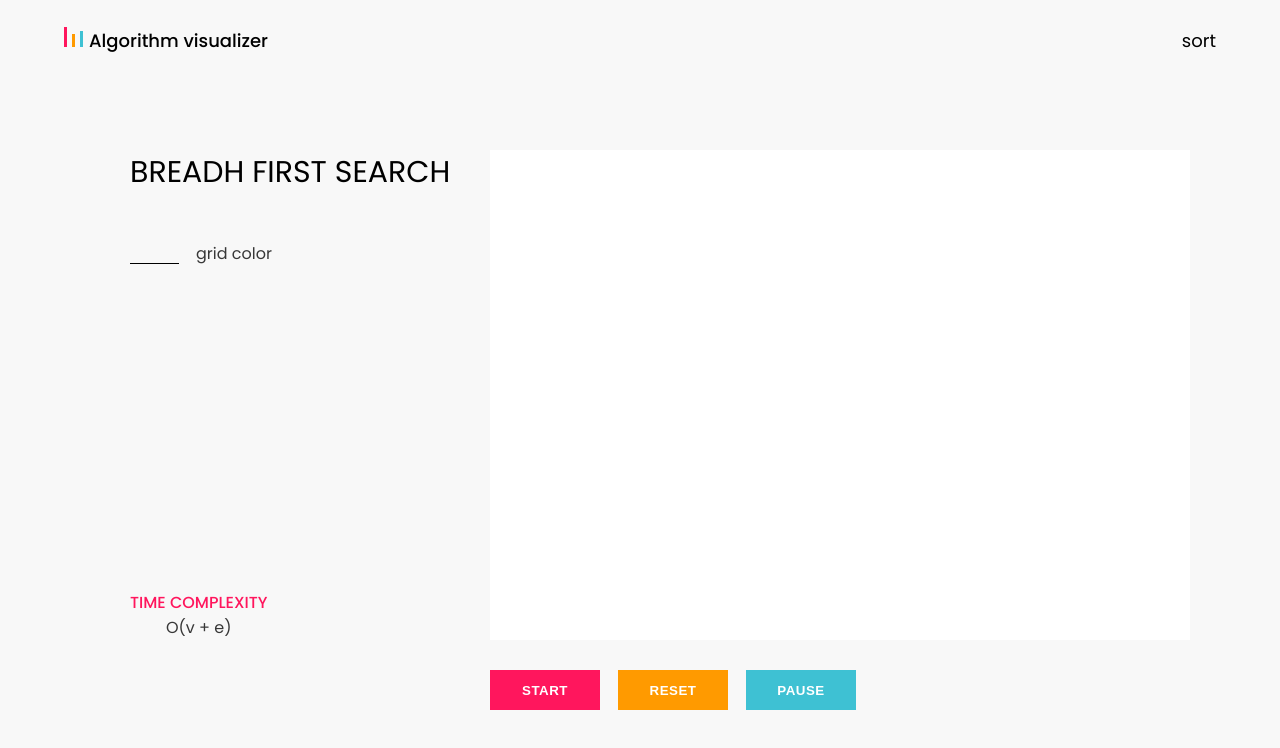
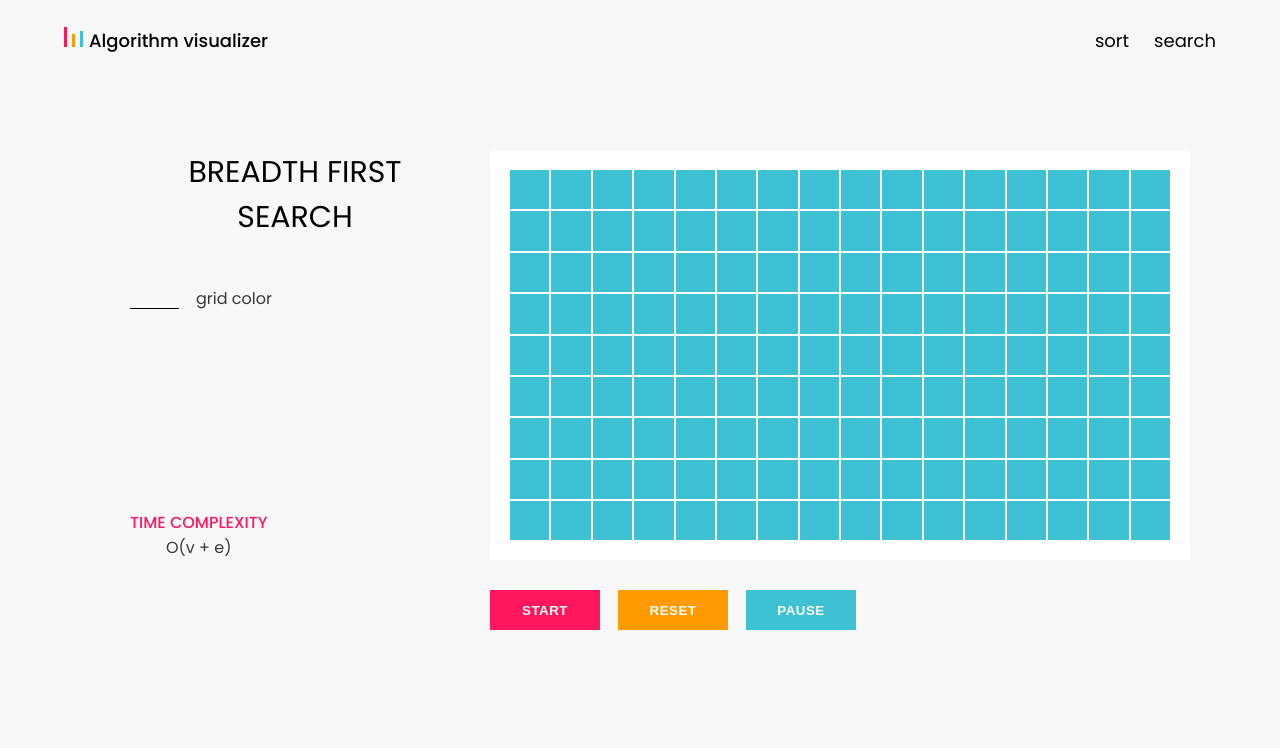
Before and after one commit to bdriguesdev/algorithm-visualizer, a React (Create React App) app: page /search/breadth in a window 1280 px wide. Shown: the top 748 px of the page. Built offline with nearby package versions, Linux system fonts and the light colour scheme.

Commit message:
Now searchGraph is generating a grid

```diff
--- a/src/App.js
+++ b/src/App.js
@@ -35,7 +35,7 @@ function App() {
             </Route>
             {/* SEARCH ROUTE */}
             <Route path='/search/breadth'>
-              <Search searchName="breadh first" time="v + e" />
+              <Search searchName="breadth first" time="v + e" />
             </Route>
           </Switch>
       </div>
--- a/src/components/Header/Header.js
+++ b/src/components/Header/Header.js
@@ -6,9 +6,11 @@ import './Header.scss';
 
 const Header = () => {
     const [ isSortMenuOpen, setIsSortMenuOpen ] = useState(false);
+    const [ isSearchMenuOpen, setIsSearchMenuOpen ] = useState(false);
 
-    const openOrCloseMenu = () => {
-        setIsSortMenuOpen(oldValue => !oldValue);
+    const openOrCloseMenu = menu => {
+        if(menu === 'sort') setIsSortMenuOpen(oldValue => !oldValue);
+        else if(menu === 'search') setIsSearchMenuOpen(oldValue => !oldValue);
     };
 
     const menuHover = (color, sort, direction) => {
@@ -40,45 +42,58 @@ const Header = () => {
             </div>
             <nav className="navigation">
                 <ul>
-                    <li onMouseEnter={openOrCloseMenu} onMouseLeave={openOrCloseMenu} className="link">
+                    <li onMouseEnter={() => openOrCloseMenu('sort')} onMouseLeave={() => openOrCloseMenu('sort')} className="link">
                         sort
                         <div style={{ display: isSortMenuOpen? 'block': 'none' }} className="sortMenu">
                             <ul>
-                                <li onMouseEnter={() => menuHover('#FF165D', 'insertion', 'normal')} onMouseLeave={() => menuHover('#FF165D', 'insertion', 'reverse')} id="insertion" className="sortLink">
+                                <li onMouseEnter={() => menuHover('#FF165D', 'insertion', 'normal')} onMouseLeave={() => menuHover('#FF165D', 'insertion', 'reverse')} id="insertion" className="menuLink">
                                     <svg id="insertionSVG" width="14" height="8" viewBox="0 0 14 8" fill="none" xmlns="http://www.w3.org/2000/svg">
                                         <path d="M13.3536 4.35355C13.5488 4.15829 13.5488 3.84171 13.3536 3.64645L10.1716 0.464466C9.97631 0.269204 9.65973 0.269204 9.46447 0.464466C9.2692 0.659728 9.2692 0.976311 9.46447 1.17157L12.2929 4L9.46447 6.82843C9.2692 7.02369 9.2692 7.34027 9.46447 7.53553C9.65973 7.7308 9.97631 7.7308 10.1716 7.53553L13.3536 4.35355ZM0 4.5H13V3.5H0V4.5Z" fill="#FF165D"/>
                                     </svg>
                                     <Link to="/sort/insertion">insertion sort</Link>
                                 </li>
-                                <li onMouseEnter={() => menuHover('#FF9A00', 'bubble', 'normal')} onMouseLeave={() => menuHover('#FF9A00', 'bubble', 'reverse')} id="bubble" className="sortLink">
+                                <li onMouseEnter={() => menuHover('#FF9A00', 'bubble', 'normal')} onMouseLeave={() => menuHover('#FF9A00', 'bubble', 'reverse')} id="bubble" className="menuLink">
                                     <svg id="bubbleSVG"  width="14" height="8" viewBox="0 0 14 8" fill="none" xmlns="http://www.w3.org/2000/svg">
                                         <path d="M13.3536 4.35355C13.5488 4.15829 13.5488 3.84171 13.3536 3.64645L10.1716 0.464466C9.97631 0.269204 9.65973 0.269204 9.46447 0.464466C9.2692 0.659728 9.2692 0.976311 9.46447 1.17157L12.2929 4L9.46447 6.82843C9.2692 7.02369 9.2692 7.34027 9.46447 7.53553C9.65973 7.7308 9.97631 7.7308 10.1716 7.53553L13.3536 4.35355ZM0 4.5H13V3.5H0V4.5Z" fill="#FF9A00"/>
                                     </svg>
                                     <Link to="/sort/bubble">bubble sort</Link>
                                 </li>
-                                <li onMouseEnter={() => menuHover('#3EC1D3', 'selection', 'normal')} onMouseLeave={() => menuHover('#3EC1D3', 'selection', 'reverse')} id="selection" className="sortLink">
+                                <li onMouseEnter={() => menuHover('#3EC1D3', 'selection', 'normal')} onMouseLeave={() => menuHover('#3EC1D3', 'selection', 'reverse')} id="selection" className="menuLink">
                                     <svg id="selectionSVG"  width="14" height="8" viewBox="0 0 14 8" fill="none" xmlns="http://www.w3.org/2000/svg">
                                         <path d="M13.3536 4.35355C13.5488 4.15829 13.5488 3.84171 13.3536 3.64645L10.1716 0.464466C9.97631 0.269204 9.65973 0.269204 9.46447 0.464466C9.2692 0.659728 9.2692 0.976311 9.46447 1.17157L12.2929 4L9.46447 6.82843C9.2692 7.02369 9.2692 7.34027 9.46447 7.53553C9.65973 7.7308 9.97631 7.7308 10.1716 7.53553L13.3536 4.35355ZM0 4.5H13V3.5H0V4.5Z" fill="#3EC1D3"/>
                                     </svg>
                                     <Link to="/sort/selection">selection sort</Link>
                                 </li>
-                                <li onMouseEnter={() => menuHover('#FF165D', 'heap', 'normal')} onMouseLeave={() => menuHover('#FF165D', 'heap', 'reverse')} id="heap" className="sortLink">
+                                <li onMouseEnter={() => menuHover('#FF165D', 'heap', 'normal')} onMouseLeave={() => menuHover('#FF165D', 'heap', 'reverse')} id="heap" className="menuLink">
                                     <svg id="heapSVG"  width="14" height="8" viewBox="0 0 14 8" fill="none" xmlns="http://www.w3.org/2000/svg">
                                         <path d="M13.3536 4.35355C13.5488 4.15829 13.5488 3.84171 13.3536 3.64645L10.1716 0.464466C9.97631 0.269204 9.65973 0.269204 9.46447 0.464466C9.2692 0.659728 9.2692 0.976311 9.46447 1.17157L12.2929 4L9.46447 6.82843C9.2692 7.02369 9.2692 7.34027 9.46447 7.53553C9.65973 7.7308 9.97631 7.7308 10.1716 7.53553L13.3536 4.35355ZM0 4.5H13V3.5H0V4.5Z" fill="#FF165D"/>
                                     </svg>
                                     <Link to="/sort/heap">heap sort</Link>
                                 </li>
-                                <li onMouseEnter={() => menuHover('#FF9A00', 'merge', 'normal')} onMouseLeave={() => menuHover('#FF9A00', 'merge', 'reverse')} id="merge" className="sortLink">
+                                <li onMouseEnter={() => menuHover('#FF9A00', 'merge', 'normal')} onMouseLeave={() => menuHover('#FF9A00', 'merge', 'reverse')} id="merge" className="menuLink">
                                     <svg id="mergeSVG"  width="14" height="8" viewBox="0 0 14 8" fill="none" xmlns="http://www.w3.org/2000/svg">
                                         <path d="M13.3536 4.35355C13.5488 4.15829 13.5488 3.84171 13.3536 3.64645L10.1716 0.464466C9.97631 0.269204 9.65973 0.269204 9.46447 0.464466C9.2692 0.659728 9.2692 0.976311 9.46447 1.17157L12.2929 4L9.46447 6.82843C9.2692 7.02369 9.2692 7.34027 9.46447 7.53553C9.65973 7.7308 9.97631 7.7308 10.1716 7.53553L13.3536 4.35355ZM0 4.5H13V3.5H0V4.5Z" fill="#FF9A00"/>
                                     </svg>
                                     <Link to="/sort/merge">merge sort</Link>
                                 </li>
-                                <li onMouseEnter={() => menuHover('#3EC1D3', 'quick', 'normal')} onMouseLeave={() => menuHover('#3EC1D3', 'quick', 'reverse')} id="quick" className="sortLink">
+                                <li onMouseEnter={() => menuHover('#3EC1D3', 'quick', 'normal')} onMouseLeave={() => menuHover('#3EC1D3', 'quick', 'reverse')} id="quick" className="menuLink">
                                     <svg id="quickSVG"  width="14" height="8" viewBox="0 0 14 8" fill="none" xmlns="http://www.w3.org/2000/svg">
                                         <path d="M13.3536 4.35355C13.5488 4.15829 13.5488 3.84171 13.3536 3.64645L10.1716 0.464466C9.97631 0.269204 9.65973 0.269204 9.46447 0.464466C9.2692 0.659728 9.2692 0.976311 9.46447 1.17157L12.2929 4L9.46447 6.82843C9.2692 7.02369 9.2692 7.34027 9.46447 7.53553C9.65973 7.7308 9.97631 7.7308 10.1716 7.53553L13.3536 4.35355ZM0 4.5H13V3.5H0V4.5Z" fill="#3EC1D3"/>
                                     </svg>
                                     <Link to="/sort/quick">quick sort</Link>
+                                </li>
+                            </ul>
+                        </div>
+                    </li>
+                    <li onMouseEnter={() => openOrCloseMenu('search')} onMouseLeave={() => openOrCloseMenu('search')} className="link">
+                        search
+                        <div style={{ display: isSearchMenuOpen? 'block': 'none' }} className="searchMenu">
+                            <ul>
+                                <li onMouseEnter={() => menuHover('#FF165D', 'breadth', 'normal')} onMouseLeave={() => menuHover('#FF165D', 'breadth', 'reverse')} id="breadth" className="menuLink">
+                                    <svg id="breadthSVG" width="14" height="8" viewBox="0 0 14 8" fill="none" xmlns="http://www.w3.org/2000/svg">
+                                        <path d="M13.3536 4.35355C13.5488 4.15829 13.5488 3.84171 13.3536 3.64645L10.1716 0.464466C9.97631 0.269204 9.65973 0.269204 9.46447 0.464466C9.2692 0.659728 9.2692 0.976311 9.46447 1.17157L12.2929 4L9.46447 6.82843C9.2692 7.02369 9.2692 7.34027 9.46447 7.53553C9.65973 7.7308 9.97631 7.7308 10.1716 7.53553L13.3536 4.35355ZM0 4.5H13V3.5H0V4.5Z" fill="#FF165D"/>
+                                    </svg>
+                                    <Link to="/search/breadth">breadth first search</Link>
                                 </li>
                             </ul>
                         </div>
--- a/src/components/Header/Header.scss
+++ b/src/components/Header/Header.scss
@@ -32,8 +32,10 @@
                 font-weight: 400;
                 font-size: 1.125rem;
                 cursor: pointer;
+                padding-left: 25px;
 
-                .sortMenu {
+                .sortMenu,
+                .searchMenu {
                     width: 180px;
                     display: none;
                     position: absolute;
@@ -49,7 +51,7 @@
                         flex-direction: column;
                         align-items: flex-start;
 
-                        .sortLink {
+                        .menuLink {
                             padding-left: 17px;
                             display: flex;
                             align-items: center;
@@ -70,11 +72,14 @@
                             }
                         }
 
-                        .sortLink:nth-child(1n + 1) {
+                        .menuLink:nth-child(1n + 1) {
                             margin-top: 5px;
-                            color: red;
                         }
                     }
+                }
+
+                .searchMenu {
+                    width: 230px;
                 }
             }
         }
--- a/src/components/SearchGraph/SearchGraph.js
+++ b/src/components/SearchGraph/SearchGraph.js
@@ -1,13 +1,38 @@
-import React from 'react';
+import React, { useEffect, useState } from 'react';
 
 import './SearchGraph.scss';
+import { m } from '../../utils/search'
 
 const SearchGraph = () => {
+    const [gridWidth, setGridWidth] = useState(null);
+
+    const calcElementHeight = () => {
+
+    }
+
+    useEffect(() => {
+        // console.log(m);
+        const space = document.querySelector('.searchElements').getBoundingClientRect().width - 40;
+        setGridWidth((space - (2 * 15)) / 16);
+    }, []);
+
     return (
         <div className="searchGraph">
             <div className="searchElements">
                 {
-
+                    m.map((row, index) => {
+                        return(
+                            <div className="elementsRow" key={index} id={`row${index}`} >
+                                {
+                                    row.map((element, index) => {
+                                        return (
+                                            <div key={element} style={{ width: gridWidth + 'px', height: gridWidth + 'px' }} className="searchElement" id={`element${index}`} ></div>
+                                        )
+                                    })
+                                }
+                            </div>
+                        )
+                    })
                 }
             </div>
             <div className="searchButtons">
--- a/src/components/SearchGraph/SearchGraph.scss
+++ b/src/components/SearchGraph/SearchGraph.scss
@@ -5,12 +5,28 @@
     width: 660px;
 
     .searchElements {
-        height: 450px;
         width: 100%;
         padding: 20px 20px;
         background-color: white;
         display: flex;
         position: relative;
+        flex-direction: column;
+
+        .elementsRow {
+            display: flex;
+
+            .searchElement {
+                background-color: #3EC1D3;
+            }
+
+            .searchElement:nth-child(n + 2) {
+                margin-left: 2px;
+            }
+        }
+
+        .elementsRow:nth-child(n + 2) {
+            margin-top: 2px;
+        }
     }
 
     .searchButtons {
--- a/src/utils/search.js
+++ b/src/utils/search.js
@@ -1,17 +1,22 @@
-const m = [
-    [0, 1, 2, 3, 4, 5, 6, 7, 8, 9],
-    [10, 11, 12, 13, 14, 15, 16, 17, 18, 19],
-    [20, 21, 22, 23, 24, 25, 26, 27, 28, 29],
-    [30, 31, 32, 33, 34, 35, 36, 37, 38, 39],
-    [40, 41, 42, 43, 44, 45, 46, 47, 48, 49],
-    [50, 51, 52, 53, 54, 55, 56, 57, 58, 59]
-];
+export let m = [];
+let value = 0;
+for(let x = 0; x < 9; x++) {
+    m.push([]);
+    for(let y = value; y < value + 16; y++) {
+        m[x].push(y);
+    }
+    value += 16;
+}
 export const breadthFirstSearchFrames = target => {
     let frames = [];
     let nodesLeftLayer = 1;
     let nodesNextLayer = 0;
     let count = 0;
     let reachedEnd = false;
+    const prev = m.map(row => {
+        row = row.map(() => null);
+        return row
+    });
     const sr = 0;
     const sc = 0;
     const rq = [];
@@ -33,6 +38,8 @@ export const breadthFirstSearchFrames = target => {
             if(rr >= m.length || cc >= m[0].length) continue;
 
             if(visited[rr][cc]) continue;
+            else prev[rr][cc] = m[rr][cc];
+
             //if theres a block cell I need to check if it here
 
             rq.push(rr);
@@ -60,8 +67,8 @@ export const breadthFirstSearchFrames = target => {
             count++;
         }
     }
-    if(reachedEnd) {
-        return count;
-    }
-    return false;
+
+    //path
+    prev[0][0] = 1;
+    let path = [];
 };
```
Also changed, not shown: src/components/Search/Search.js (+9 -1 lines).
